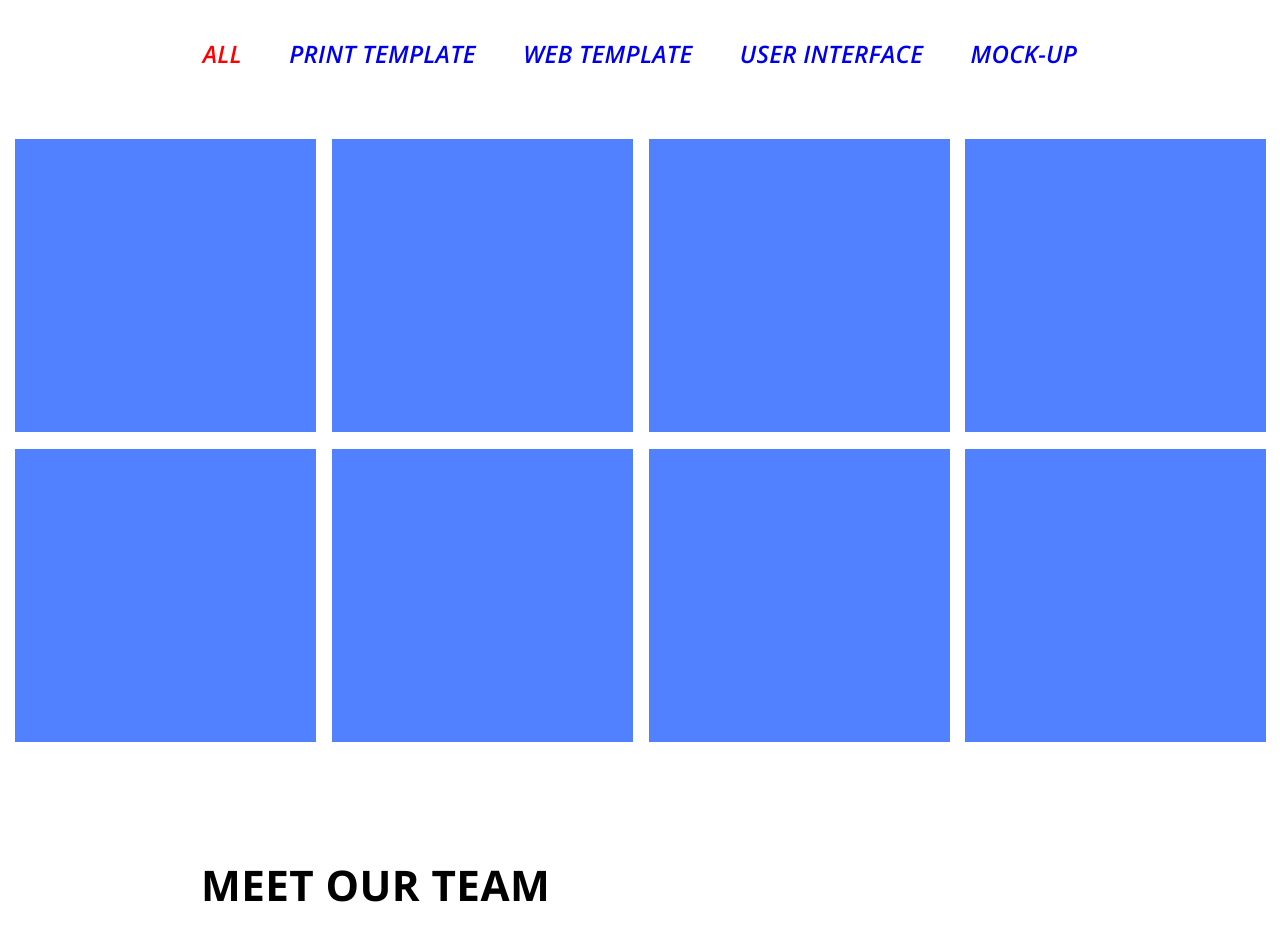
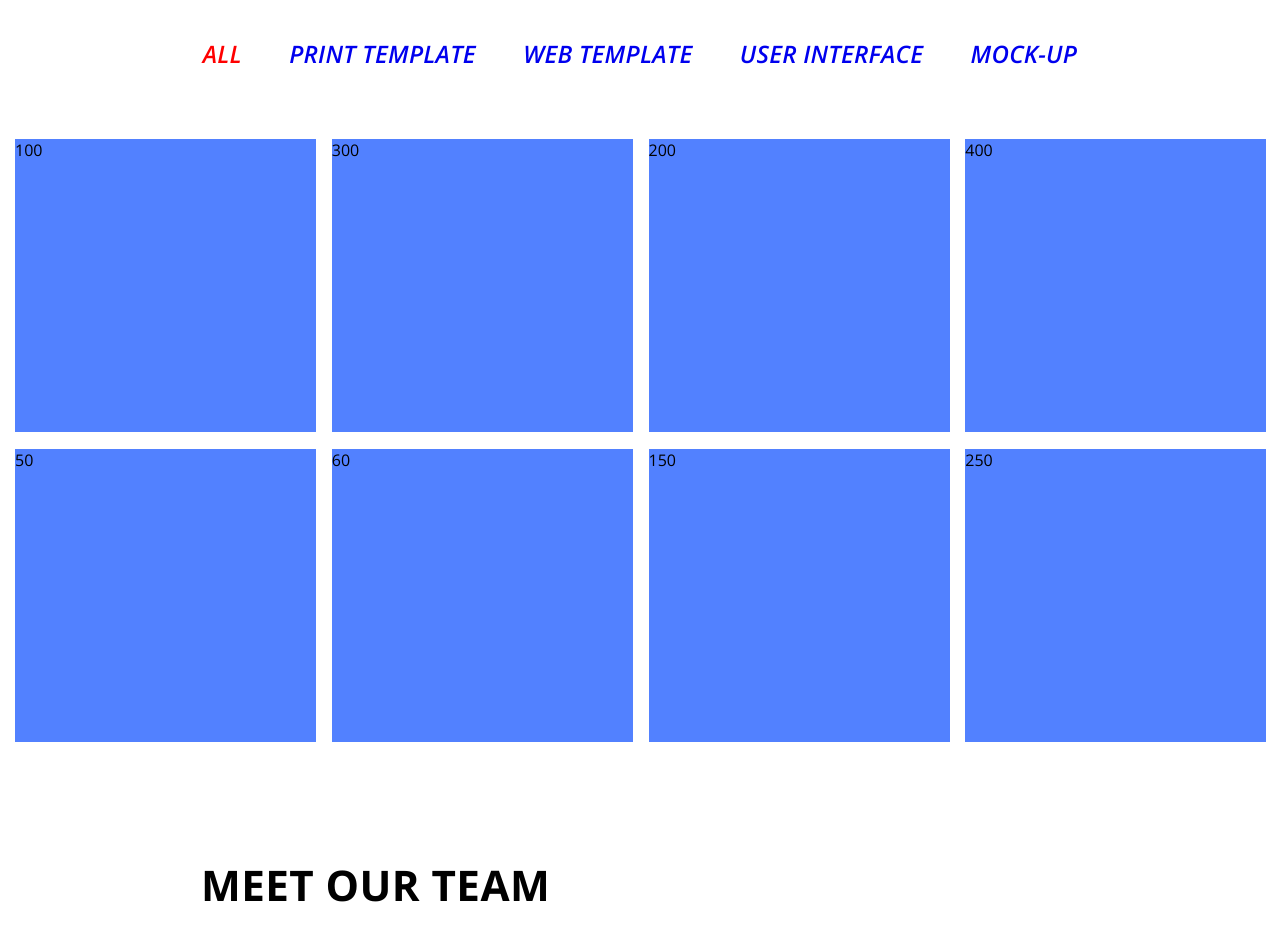
Before and after one commit to lipetsk71/agency, a plain HTML site: page index.html in a window 1280 px wide. Shown: the part 1800-2742 px from the top of the page. Drawn offline with nearby package versions, Linux system fonts and the light colour scheme.

Commit message:
продолжение вёрстки сайта

```diff
--- a/index.html
+++ b/index.html
@@ -152,21 +152,21 @@
             </ul>
         </nav>
         <div class="products">
-            <div class="product">
+            <div class="product">100
             </div>
-            <div class="product">
+            <div class="product">300
             </div>
-            <div class="product">
+            <div class="product">200
             </div>
-            <div class="product">
+            <div class="product">400
             </div>
-            <div class="product">
+            <div class="product">50
             </div>
-            <div class="product">
+            <div class="product">60
             </div>
-            <div class="product">
+            <div class="product">150
             </div>
-            <div class="product">
+            <div class="product">250
             </div>
         </div>
     </section>
```
